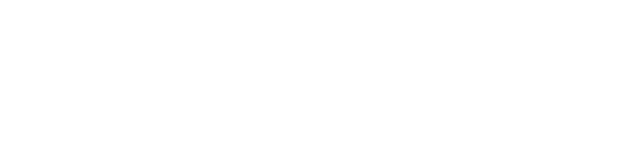
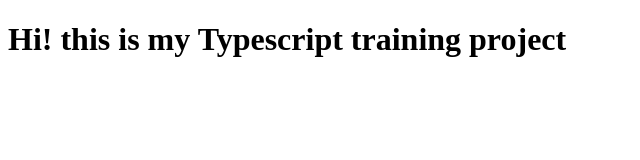
Before and after one commit to amiryxe/ts-training, a website: page index.html in a window 1280 px wide. Shown: the whole page, without its empty margins (0-640 px from the left). Drawn offline with Linux system fonts and the light colour scheme.

Commit message:
install lite-server package and update scripts

```diff
--- a/index.html
+++ b/index.html
@@ -11,7 +11,7 @@
 </head>
 
 <body>
-
+    <h1>Hi! this is my Typescript training project</h1>
 </body>
 
 </html>
```
Also changed, not shown: package.json (+6 -3 lines), 2 other files.
